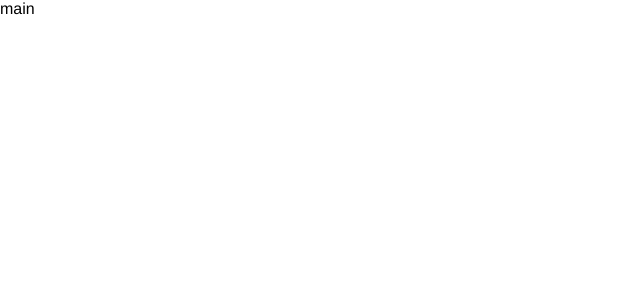
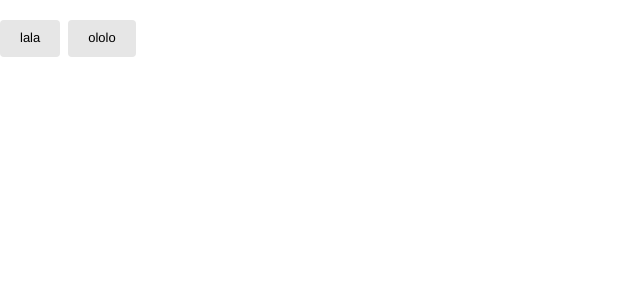
Before and after one commit to frontstall/shri-task05, a React (Create React App) app: page / in a window 1280 px wide. Shown: the top 300 px of the page, without its empty margins (0-640 px from the left). Built offline with nearby package versions, Linux system fonts and the light colour scheme; a web font is replaced by a local one.

Commit message:
add button group

```diff
--- a/src/components/Button/index.jsx
+++ b/src/components/Button/index.jsx
@@ -15,11 +15,11 @@ const Button = ({
   className,
 }) => {
   const classNames = cn(
+    className,
     'Button',
     `Button_size_${size}`,
     `Button_color_${color}`,
     icon && ['Button_iconed', `Button_iconed_${icon}`],
-    className,
   );
 
   const buttonValue = icon
--- /dev/null
+++ b/src/components/ButtonGroup/index.jsx
@@ -0,0 +1,25 @@
+import React, { cloneElement, Children } from 'react';
+
+import cn from 'classnames';
+
+import './styles.scss';
+
+const ButtonGroup = ({
+  children,
+  className,
+}) => {
+  const classNames = cn(
+    className,
+    'ButtonGroup',
+  );
+
+  return (
+    <div className={classNames}>
+      {Children.map(children, (child) => (
+        cloneElement(child, { className: 'ButtonGroup-Item' })
+      ))}
+    </div>
+  );
+};
+
+export default ButtonGroup;
--- /dev/null
+++ b/src/components/ButtonGroup/styles.scss
@@ -0,0 +1,29 @@
+@import 'styles/variables.scss';
+
+.ButtonGroup {
+  margin-top: 20px;
+  display: flex;
+  flex-direction: column;
+  align-items: stretch;
+
+  @media (min-width: $tablet-width) {
+    display: block;
+  }
+
+  &-Item {
+    margin-bottom: 12px;
+
+    @media (min-width: $tablet-width) {
+      margin-bottom: 0;
+      margin-right: 8px;
+    }
+
+    &:last-child {
+      margin-bottom: 0;
+
+      @media (min-width: $tablet-width) {
+        margin-right: 0;
+      }
+    }
+  }
+}
--- a/src/components/Input/index.jsx
+++ b/src/components/Input/index.jsx
@@ -14,14 +14,15 @@ const Input = ({
   placeholder = '',
   disabled = false,
   className,
+  id,
 }) => {
   const classNames = cn(
+    className,
     'Input',
     `Input_size_${size}`,
     align && `Input_align_${align}`,
     fluid && 'Input_fluid',
     clearable && 'Input_clearable',
-    className,
   );
 
   return (
@@ -32,6 +33,7 @@ const Input = ({
       type="text"
       disabled={disabled}
       placeholder={placeholder}
+      id={id}
     />
   );
 };
--- a/src/components/index.jsx
+++ b/src/components/index.jsx
@@ -1,7 +1,9 @@
 import Button from './Button';
 import Input from './Input';
+import ButtonGroup from './ButtonGroup';
 
 export {
   Button,
   Input,
+  ButtonGroup,
 };
--- a/src/features/Main/index.jsx
+++ b/src/features/Main/index.jsx
@@ -1,8 +1,13 @@
 import React from 'react';
+import { ButtonGroup } from 'components/';
+import Button from 'components/Button';
 
 const Main = () => (
   <div>
-    main
+    <ButtonGroup>
+      <Button>lala</Button>
+      <Button>ololo</Button>
+    </ButtonGroup>
   </div>
 );
 
```
